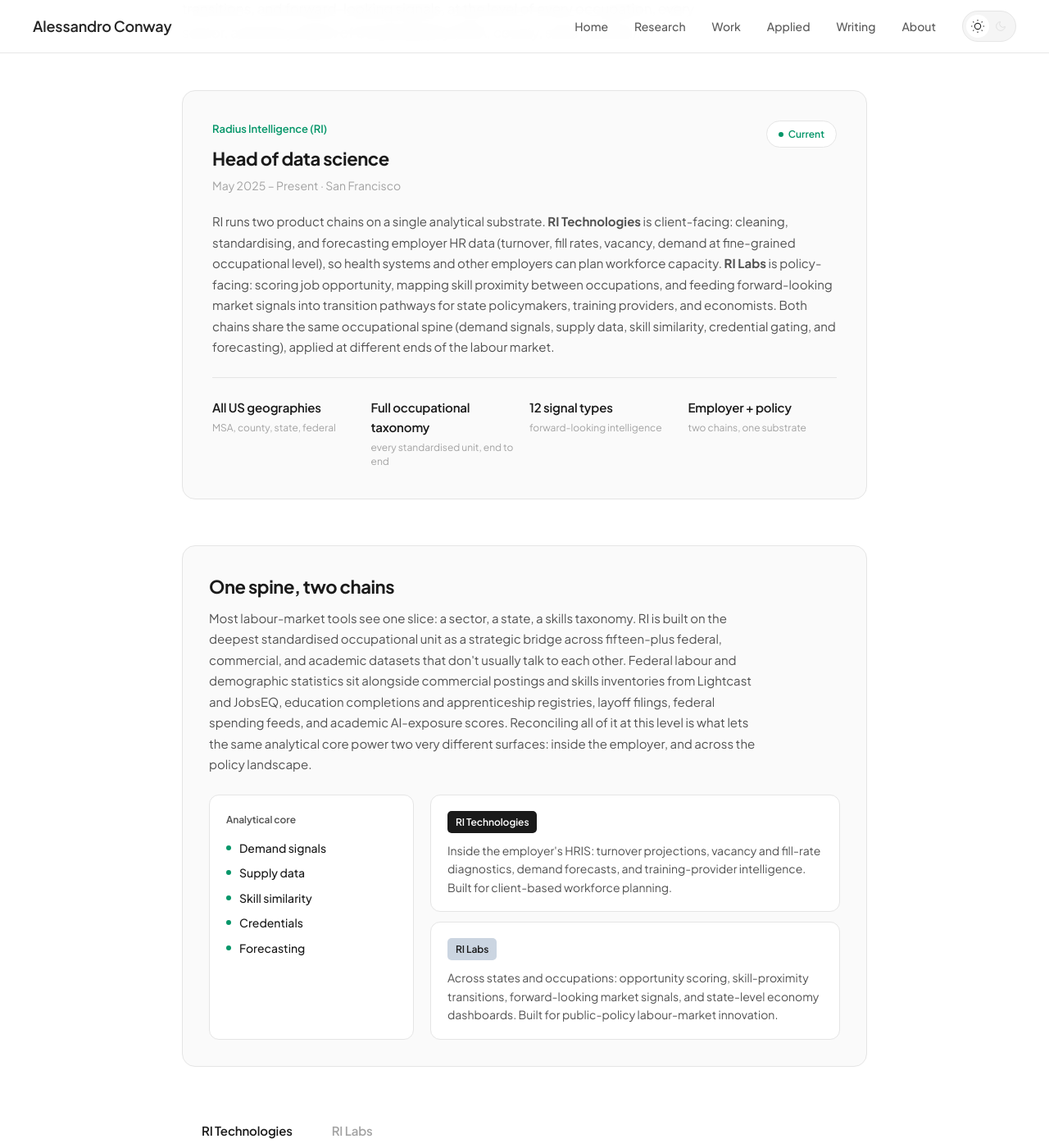
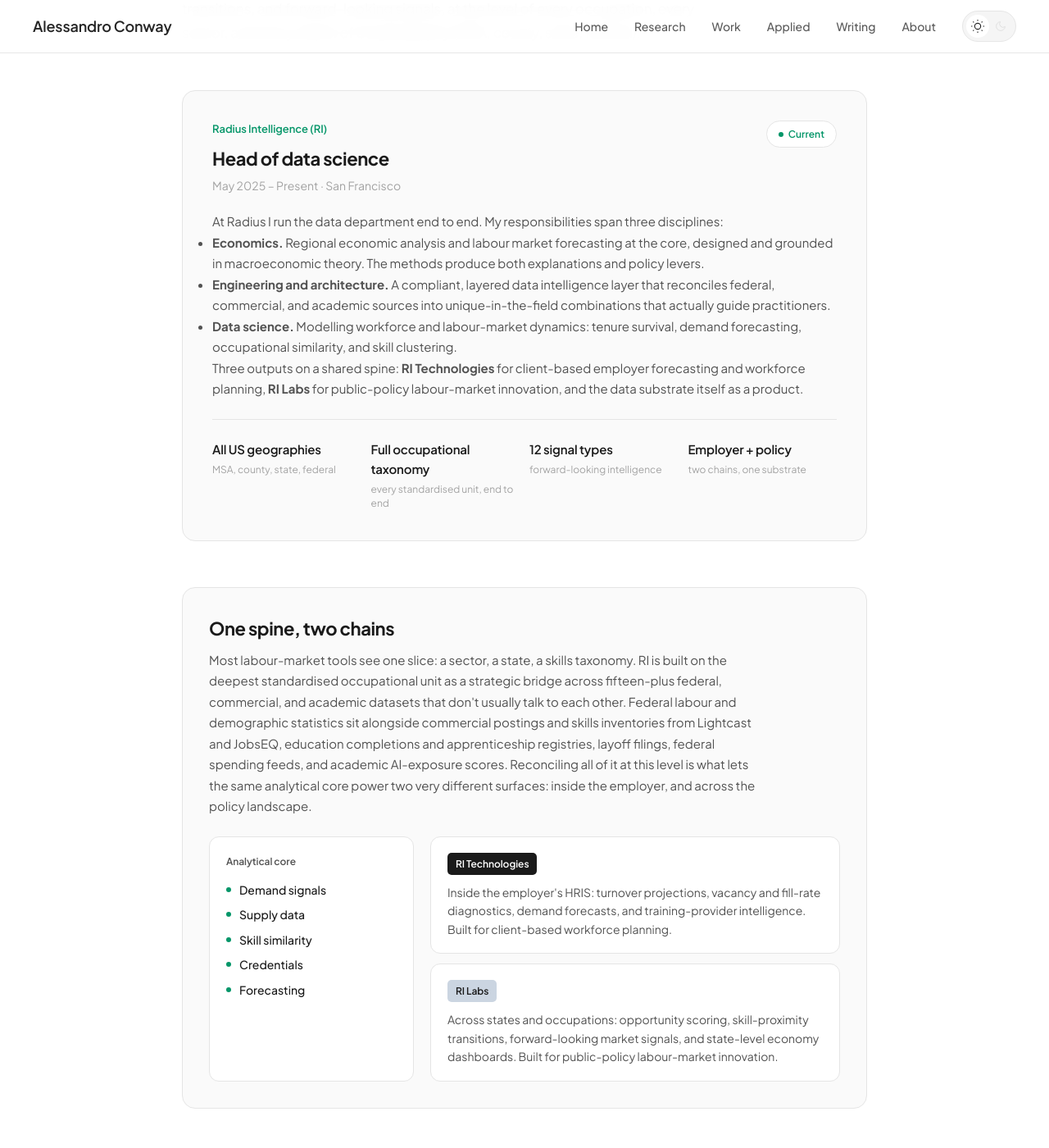
Before and after one commit to conway1521/conway1521.github.io, a Jekyll site: the page built from work.html, in a window 1280 px wide and 1400 px high, scrolled down 284 px. Shown: the whole window at 82% size. Built offline with Jekyll 4.4.1, drawn with Linux system fonts in a browser that asks for light colours; some of the changed text lies outside the part shown.

Commit message:
Add Data tab to /work surfacing data department

```diff
--- a/work.html
+++ b/work.html
@@ -17,7 +17,15 @@
         </div>
         <span class="role-status">Current</span>
     </div>
-    <p class="role-description">RI runs two product chains on a single analytical substrate. <strong>RI Technologies</strong> is client-facing: cleaning, standardising, and forecasting employer HR data (turnover, fill rates, vacancy, demand at fine-grained occupational level), so health systems and other employers can plan workforce capacity. <strong>RI Labs</strong> is policy-facing: scoring job opportunity, mapping skill proximity between occupations, and feeding forward-looking market signals into transition pathways for state policymakers, training providers, and economists. Both chains share the same occupational spine (demand signals, supply data, skill similarity, credential gating, and forecasting), applied at different ends of the labour market.</p>
+    <div class="role-description">
+        <p>At Radius I run the data department end to end. My responsibilities span three disciplines:</p>
+        <ul class="role-bullets">
+            <li><strong>Economics.</strong> Regional economic analysis and labour market forecasting at the core, designed and grounded in macroeconomic theory. The methods produce both explanations and policy levers.</li>
+            <li><strong>Engineering and architecture.</strong> A compliant, layered data intelligence layer that reconciles federal, commercial, and academic sources into unique-in-the-field combinations that actually guide practitioners.</li>
+            <li><strong>Data science.</strong> Modelling workforce and labour-market dynamics: tenure survival, demand forecasting, occupational similarity, and skill clustering.</li>
+        </ul>
+        <p>Three outputs on a shared spine: <strong>RI Technologies</strong> for client-based employer forecasting and workforce planning, <strong>RI Labs</strong> for public-policy labour-market innovation, and the data substrate itself as a product.</p>
+    </div>
 
     <div class="scope-row">
         <div class="scope-item"><strong>All US geographies</strong><span>MSA, county, state, federal</span></div>
@@ -59,6 +67,7 @@
     <div class="chain-tabs" role="tablist">
         <button class="tab-btn active" data-target="ri-tech-pane" role="tab" aria-selected="true">RI Technologies</button>
         <button class="tab-btn" data-target="ri-labs-pane" role="tab" aria-selected="false">RI Labs</button>
+        <button class="tab-btn" data-target="data-pane" role="tab" aria-selected="false">Data</button>
     </div>
 
     <div class="tab-pane active" id="ri-tech-pane" role="tabpanel">
@@ -85,12 +94,6 @@
             </div>
         </div>
 
-        <div class="chain-tier">
-            <h3 class="tier-label">Data warehouse</h3>
-            <div class="chain-grid">
-                <article class="chain-card"><div class="chain-card-head"><h4>Training provider inventory</h4><span class="status-pill active">Active</span></div><p>National database of healthcare training providers: IPEDS completions, RAPIDS apprenticeships, and CareerOneStop programs, enriched via Claude-based extraction and Google Places verification. Geocoded, deduplicated, and credential-standardised.</p></article>
-            </div>
-        </div>
     </div>
 
     <div class="tab-pane" id="ri-labs-pane" role="tabpanel">
@@ -118,19 +121,53 @@
         </div>
 
         <div class="chain-tier">
-            <h3 class="tier-label">Data warehouses</h3>
-            <div class="chain-grid">
-                <article class="chain-card"><div class="chain-card-head"><h4>Workforce database</h4><span class="status-pill active">Active</span></div><p>The canonical occupational data backbone, joining fifteen-plus federal, commercial, and academic sources (BLS, Census, O*NET, IPEDS, CareerOneStop, RAPIDS, Lightcast, JobsEQ, FRED, USASpending, MIT Living Wage, and others) into a single queryable warehouse with CIP-to-SOC, O*NET-to-SOC, and NAICS-to-SOC crosswalks.</p></article>
-                <article class="chain-card"><div class="chain-card-head"><h4>Signals database</h4><span class="status-pill active">Active</span></div><p>Twelve signal types from BLS, FRED, USASpending, WARN, O*NET vintages, ACS, Beige Book, and curated entries. Gold/silver tier firing logic rolls signals up to per-occupation, per-state market flags.</p></article>
-            </div>
-        </div>
-
-        <div class="chain-tier">
             <h3 class="tier-label">Playbooks</h3>
             <div class="chain-grid">
                 <article class="chain-card"><div class="chain-card-head"><h4>Assess demand by job type</h4><span class="status-pill active">Active</span></div><p>End-to-end recipe for sizing demand for a given occupation in a given state, with growth and replacement decomposition.</p></article>
                 <article class="chain-card"><div class="chain-card-head"><h4>Supply-demand · net talent flows · job clusters · training supply · reporting vacancies</h4><span class="status-pill dev">In development</span></div><p>Repeatable playbooks combining workforce, signals, and skill data into purpose-built analyses for state agencies, philanthropy, and training providers.</p></article>
             </div>
+        </div>
+    </div>
+
+    <div class="tab-pane" id="data-pane" role="tabpanel">
+        <div class="chain-header">
+            <h2 class="chain-title">Data substrate</h2>
+            <p class="chain-tagline">A unique data substrate covering every occupation across the US at every depth of geography. Federal, commercial, and academic sources reconciled into unique-in-the-field combinations that actually guide practitioners.</p>
+        </div>
+
+        <div class="chain-tier">
+            <h3 class="tier-label">Architecture</h3>
+            <div class="chain-grid">
+                <article class="chain-card"><div class="chain-card-head"><h4>Layered data model</h4><span class="status-pill active">Active</span></div><p>Raw, cache, reference, and lake tiers, with a central catalog registry that makes every dataset discoverable and versioned.</p></article>
+                <article class="chain-card"><div class="chain-card-head"><h4>Compliant tenant isolation</h4><span class="status-pill active">Active</span></div><p>Row-level security so every client sees only their own data while the shared reference and lake layers stay common.</p></article>
+            </div>
+        </div>
+
+        <div class="chain-tier">
+            <h3 class="tier-label">Engineering</h3>
+            <div class="chain-grid">
+                <article class="chain-card"><div class="chain-card-head"><h4>Federal ingestion</h4><span class="status-pill active">Active</span></div><p>Pipelines for federal labour, education, and economic statistics, refreshed on their native cadences.</p></article>
+                <article class="chain-card"><div class="chain-card-head"><h4>Commercial and academic integration</h4><span class="status-pill active">Active</span></div><p>Job postings, training provider feeds, and research datasets brought into the same shape as the federal sources.</p></article>
+                <article class="chain-card"><div class="chain-card-head"><h4>Reconciliation layer</h4><span class="status-pill active">Active</span></div><p>Crosswalks and identity resolution that turn fifteen-plus disjoint sources into one queryable spine.</p></article>
+            </div>
+        </div>
+
+        <div class="chain-tier">
+            <h3 class="tier-label">Public datasets</h3>
+            <div class="chain-grid">
+                <article class="chain-card"><div class="chain-card-head"><h4>Workforce database</h4><span class="status-pill active">Active</span></div><p>The canonical occupational data backbone, joining fifteen-plus federal, commercial, and academic sources into a single queryable warehouse with full crosswalk coverage between occupations, industries, education, and credentials.</p></article>
+                <article class="chain-card"><div class="chain-card-head"><h4>Signals database</h4><span class="status-pill active">Active</span></div><p>Twelve signal types covering labour-market, fiscal, and macroeconomic feeds. Gold and silver tier firing logic rolls signals up to per-occupation, per-state market flags.</p></article>
+                <article class="chain-card"><div class="chain-card-head"><h4>JOI scores</h4><span class="status-pill active">Active</span></div><p>Job opportunity index by occupation and geography, produced from the five-pillar scoring framework.</p></article>
+                <article class="chain-card"><div class="chain-card-head"><h4>Supply and demand ratios</h4><span class="status-pill active">Active</span></div><p>Occupational tightness at every depth of geography.</p></article>
+                <article class="chain-card"><div class="chain-card-head"><h4>Migration corridors</h4><span class="status-pill dev">In development</span></div><p>Worker flows between metros and states, layered onto the occupational backbone.</p></article>
+                <article class="chain-card"><div class="chain-card-head"><h4>Industry health</h4><span class="status-pill active">Active</span></div><p>Sectoral employment, wages, and concentration indicators.</p></article>
+                <article class="chain-card"><div class="chain-card-head"><h4>Training provider inventory</h4><span class="status-pill active">Active</span></div><p>National database of training providers reconciled across eight sources, enriched via Claude-based extraction and Google Places verification. Currently scoped to healthcare, designed to extend to all ~900 occupations in the economy.</p></article>
+            </div>
+        </div>
+
+        <div class="chain-tier">
+            <h3 class="tier-label">Reference taxonomies</h3>
+            <p class="tier-description">The substrate carries occupations, industries, education and credentials, and geography at the full range of granularity, so analyses can compare and chain across datasets at the most detailed level all the way up to the most general.</p>
         </div>
     </div>
 
```
